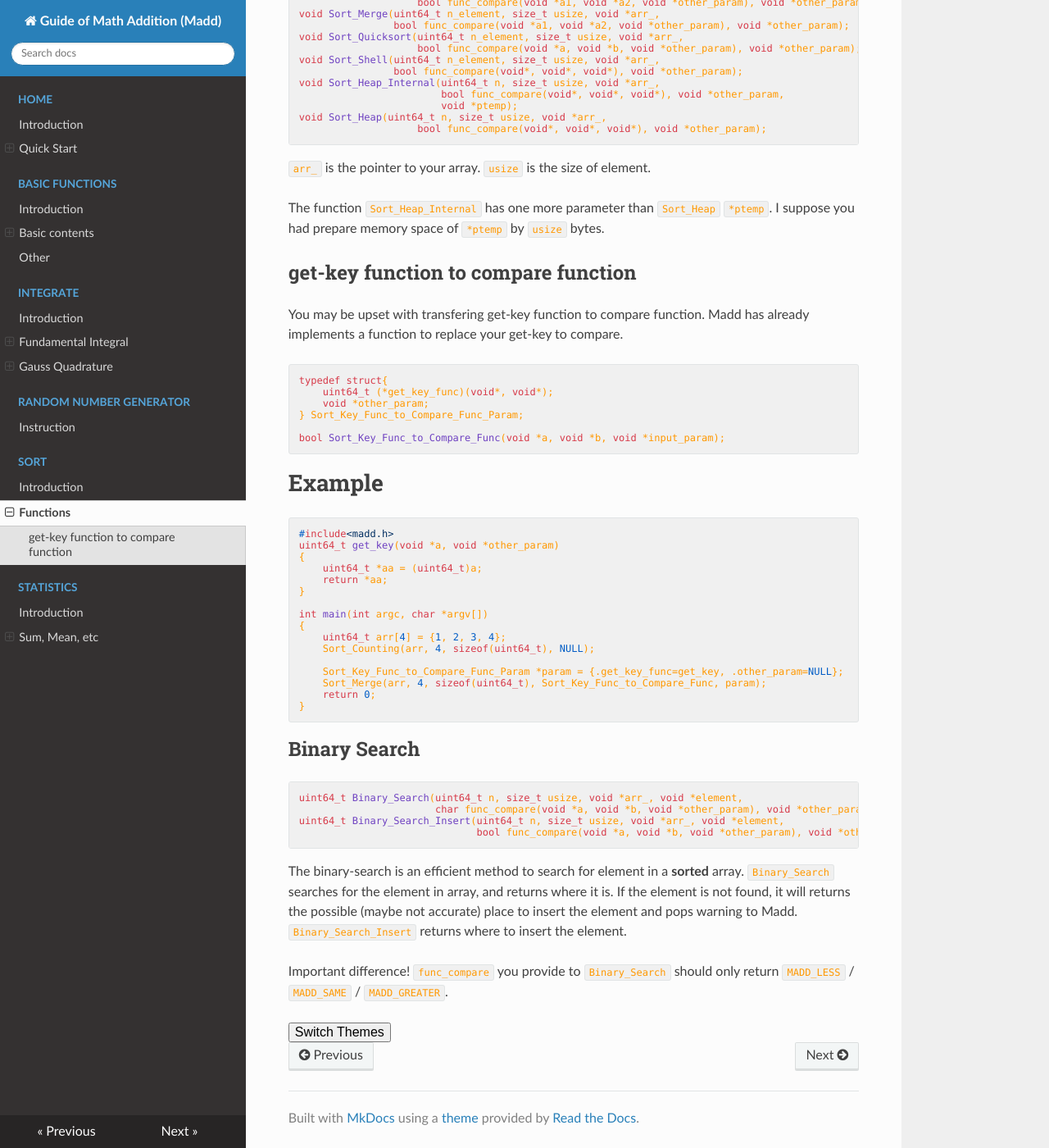
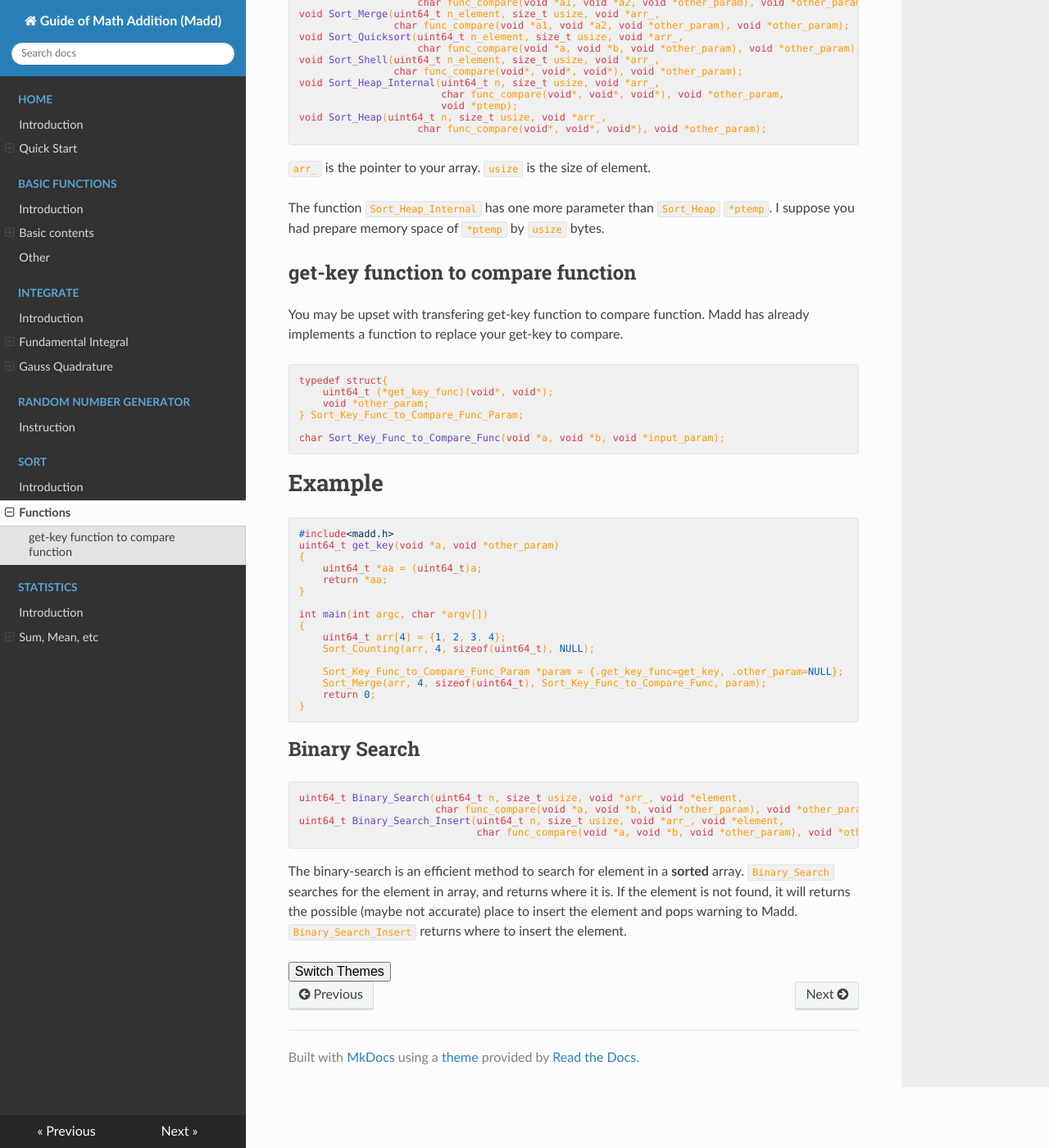
Before and after one commit to zenglinxing/madd, an MkDocs documentation site: the page built from doc/docs/sort-func.md, in a window 1280 px wide and 1400 px high, scrolled down 233 px. Shown: the whole window at 82% size. Built offline with MkDocs 1.6.1, drawn with Linux system fonts in a browser that asks for light colours; nearby versions of some CDN libraries.

Commit message:
doc: sort, bool to char

````diff
--- a/doc/docs/sort-func.md
+++ b/doc/docs/sort-func.md
@@ -6,18 +6,18 @@ void Sort_Counting(uint64_t n_element, size_t usize, void *arr_,
                    uint64_t get_key(void *element, void *other_param), void *other_param);
 
 void Sort_Insertion(uint64_t n_element, size_t usize, void *arr_,
-                    bool func_compare(void *a1, void *a2, void *other_param), void *other_param);
+                    char func_compare(void *a1, void *a2, void *other_param), void *other_param);
 void Sort_Merge(uint64_t n_element, size_t usize, void *arr_,
-                bool func_compare(void *a1, void *a2, void *other_param), void *other_param);
+                char func_compare(void *a1, void *a2, void *other_param), void *other_param);
 void Sort_Quicksort(uint64_t n_element, size_t usize, void *arr_,
-                    bool func_compare(void *a, void *b, void *other_param), void *other_param);
+                    char func_compare(void *a, void *b, void *other_param), void *other_param);
 void Sort_Shell(uint64_t n_element, size_t usize, void *arr_,
-                bool func_compare(void*, void*, void*), void *other_param);
+                char func_compare(void*, void*, void*), void *other_param);
 void Sort_Heap_Internal(uint64_t n, size_t usize, void *arr_,
-                        bool func_compare(void*, void*, void*), void *other_param,
+                        char func_compare(void*, void*, void*), void *other_param,
                         void *ptemp);
 void Sort_Heap(uint64_t n, size_t usize, void *arr_,
-                    bool func_compare(void*, void*, void*), void *other_param);
+                    char func_compare(void*, void*, void*), void *other_param);
 ```
 
 `arr_` is the pointer to your array. `usize` is the size of element.
@@ -37,7 +37,7 @@ typedef struct{
     void *other_param;
 } Sort_Key_Func_to_Compare_Func_Param;
 
-bool Sort_Key_Func_to_Compare_Func(void *a, void *b, void *input_param);
+char Sort_Key_Func_to_Compare_Func(void *a, void *b, void *input_param);
 ```
 
 # Example
@@ -68,12 +68,10 @@ Binary Search
 uint64_t Binary_Search(uint64_t n, size_t usize, void *arr_, void *element,
                        char func_compare(void *a, void *b, void *other_param), void *other_param);
 uint64_t Binary_Search_Insert(uint64_t n, size_t usize, void *arr_, void *element,
-                              bool func_compare(void *a, void *b, void *other_param), void *other_param);
+                              char func_compare(void *a, void *b, void *other_param), void *other_param);
 ```
 
 The binary-search is an efficient method to search for element in a **sorted** array.
 `Binary_Search` searches for the element in array, and returns where it is.
 If the element is not found, it will returns the possible (maybe not accurate) place to insert the element and pops warning to Madd.
 `Binary_Search_Insert` returns where to insert the element.
-
-Important difference! `func_compare` you provide to `Binary_Search` should only return `MADD_LESS` / `MADD_SAME` / `MADD_GREATER`.
````
Also changed, not shown: doc/docs/sort-intro.md (+2 -2 lines).
